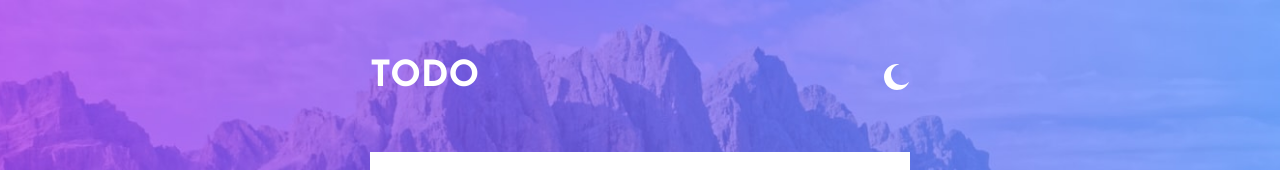
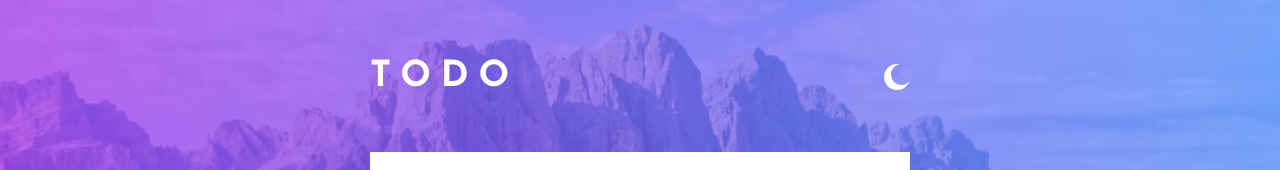
Before and after one commit to FrancineHuang/frontend-mentor-to-do-app, a React (Create React App) app: page / in a window 1280 px wide. Shown: the top 170 px of the page. Built offline with nearby package versions, Linux system fonts and the light colour scheme.

Commit message:
fix: fix the spacing of text

```diff
--- a/src/components/Header.jsx
+++ b/src/components/Header.jsx
@@ -10,7 +10,7 @@ const Header = ({ themeLight, setThemeLight }) => {
 
   return (
     <header className="text-white flex justify-between items-center mb-77">
-      <h1 className="text-58 font-bold">TODO</h1>
+      <h1 className="text-58 font-bold tracking-16">TODO</h1>
       <button className="border-none bg-transparent cursor-pointer focus:outline-none" onClick={changeTheme}>
         <img src={switchThemeIcon} alt="Dark Theme" />
       </button>
```
